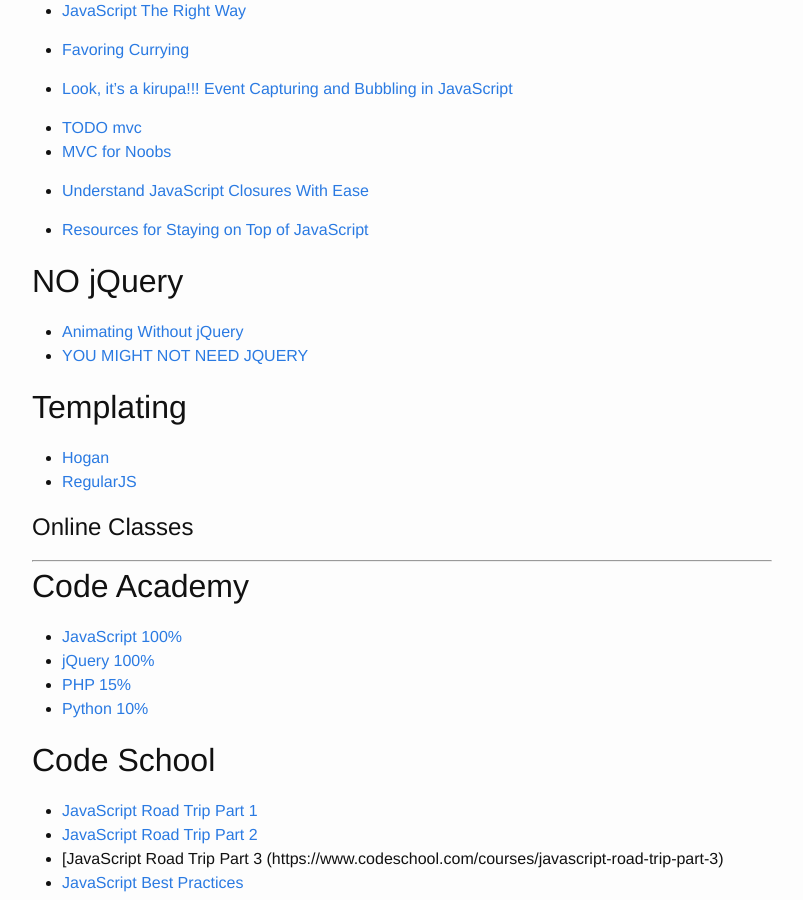
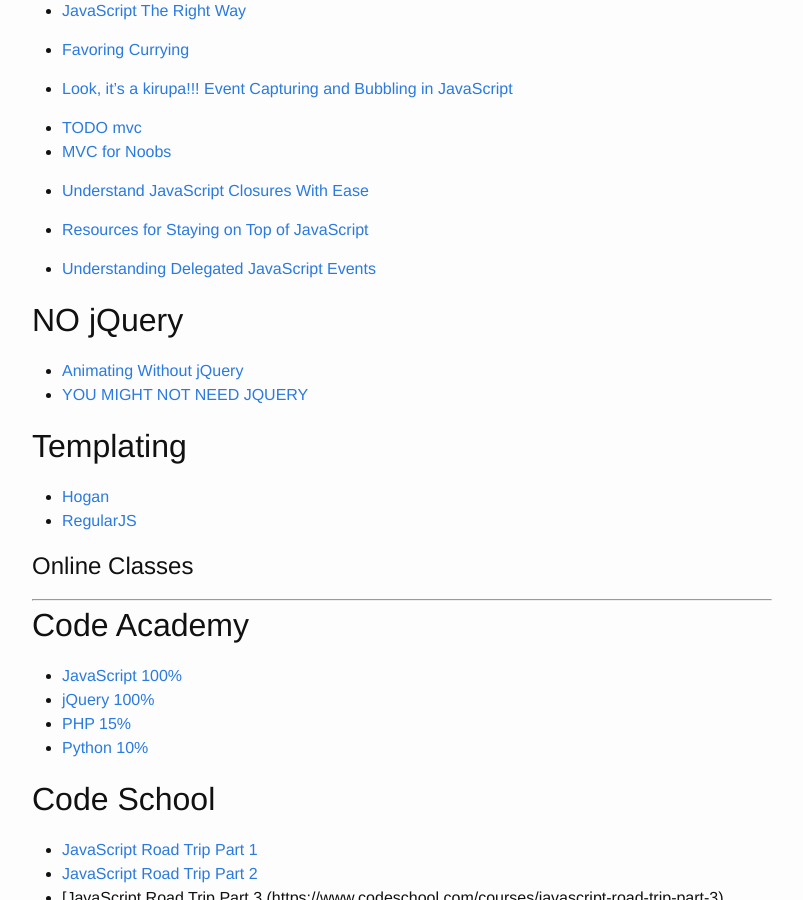
Before and after one commit to brownerd/brownerd.github.io, a Jekyll site: the page built from _posts/2014-10-06-reading-list-2014.md, in a window 1280 px wide and 900 px high, scrolled down 15716 px. Shown: the whole window, without its empty margins (238-1041 px from the left). Built offline with Jekyll 4.4.1, drawn with Linux system fonts in a browser that asks for light colours; emoji names are drawn with the system emoji font.

Commit message:
add Understanding Delegated JavaScript Events

```diff
--- a/_posts/2014-10-06-reading-list-2014.md
+++ b/_posts/2014-10-06-reading-list-2014.md
@@ -778,6 +778,8 @@ Event Capturing and Bubbling in JavaScript](http://www.kirupa.com/html5/event_ca
 - [Understand JavaScript Closures With Ease](http://javascriptissexy.com/understand-javascript-closures-with-ease/)
 
 - [Resources for Staying on Top of JavaScript](http://code.tutsplus.com/articles/resources-for-staying-on-top-of-javascript--cms-21369)
+
+- [Understanding Delegated JavaScript Events](http://codepen.io/32bitkid/blog/understanding-delegated-javascript-events)
 
 
 
```
